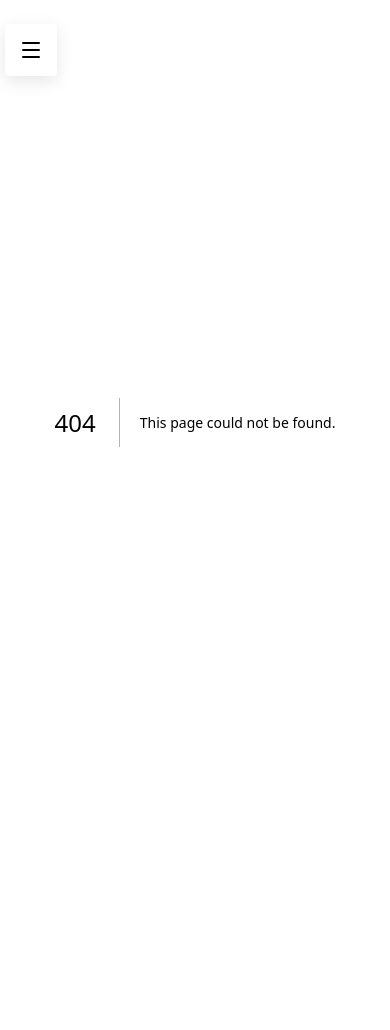
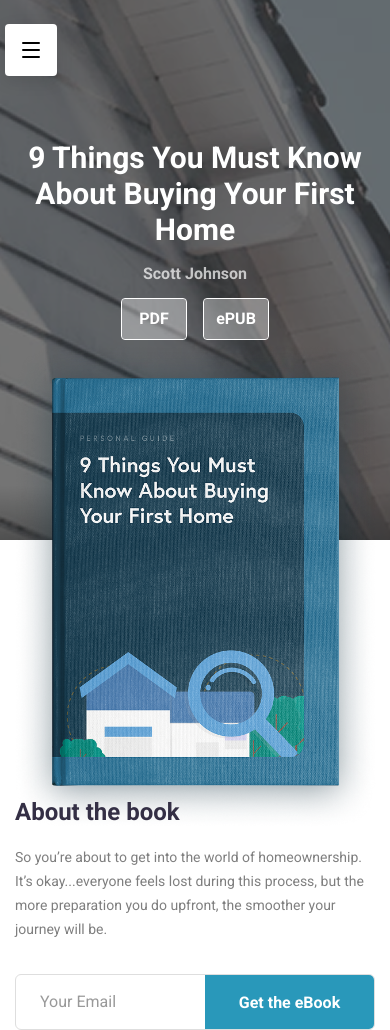
Before and after one commit to 97Maykel97/mortgage, a Next.js app: page /ebook in a window 390 px wide. Before the commit this address had no page. Before the commit the page ends 844 px from the top, so only its background shows below. Built offline with nearby package versions, Linux system fonts and the light colour scheme.

Commit message:
feat(ebook): build ebook page sections

```diff
--- /dev/null
+++ b/src/app/ebook/page.tsx
@@ -0,0 +1,11 @@
+import AboutBook from '@/components/AboutBook';
+import HeaderEbook from '@/components/HeaderEbook';
+
+export default function EbookPage() {
+	return (
+		<main>
+			<HeaderEbook />
+			<AboutBook />
+		</main>
+	);
+}
--- a/src/app/page.tsx
+++ b/src/app/page.tsx
@@ -17,7 +17,7 @@ export default function Home() {
 			<CustomerReviews />
 			<Container>
 				<div className={styles.educationResources}>
-					<Education />
+					<Education showAllArticles />
 					<Resources />
 				</div>
 			</Container>
--- /dev/null
+++ b/src/components/AboutBook/AboutBook.module.scss
@@ -0,0 +1,149 @@
+.section {
+	position: relative;
+	min-height: 475px;
+	background: #fff;
+}
+
+.content {
+	display: grid;
+	grid-template-columns: repeat(2, minmax(0, 1fr));
+	min-height: 475px;
+}
+
+.info {
+	grid-column: 2;
+	max-width: 720px;
+	padding-top: 40px;
+}
+
+.title {
+	margin-top: 30px;
+	font-weight: 700;
+	font-size: 28px;
+	line-height: 100%;
+	color: #342f45;
+}
+
+.description {
+	margin-top: 22px;
+	max-width: 478px;
+	font-weight: 400;
+	font-size: 14px;
+	line-height: 1.71;
+	color: #000;
+	opacity: 0.5;
+}
+
+.form {
+	margin-top: 32px;
+	display: flex;
+	width: 519px;
+	max-width: 100%;
+	height: 56px;
+	border: 1px solid #dedede;
+	border-radius: 6px;
+	overflow: hidden;
+}
+
+.input {
+	flex: 1;
+	min-width: 0;
+	padding: 0 24px;
+	border: 0;
+	outline: 0;
+	font-size: 20px;
+	color: #302c42;
+}
+
+.input::placeholder {
+	color: #999;
+}
+
+.button {
+	display: inline-flex;
+	align-items: center;
+	justify-content: center;
+	width: 169px;
+	height: 56px;
+	padding: 18px 33px;
+	border: 0;
+	background: #2998ba;
+	color: #fff;
+	font-weight: 700;
+	font-size: 16px;
+	line-height: 100%;
+	white-space: nowrap;
+	cursor: pointer;
+	transition: background 0.2s ease;
+}
+
+.button:hover {
+	background: #2385a5;
+}
+
+.button:focus-visible {
+	outline: 2px solid #302c42;
+	outline-offset: -4px;
+}
+
+@media (max-width: 992px) {
+	.section {
+		padding-top: 480px;
+	}
+
+	.content {
+		display: block;
+		min-height: 0;
+	}
+
+	.info {
+		position: relative;
+		z-index: 2;
+		max-width: 540px;
+		padding-top: 0;
+		margin: 0 auto;
+	}
+
+	.title {
+		margin-top: 0;
+	}
+}
+
+@media (max-width: 500px) {
+	.section {
+		padding-top: 260px;
+	}
+
+	.info {
+		width: 100%;
+	}
+
+	.title {
+		font-size: 24px;
+	}
+
+	.form {
+		width: 100%;
+	}
+
+	.input {
+		font-size: 16px;
+	}
+
+	.button {
+		width: 169px;
+		flex-shrink: 0;
+	}
+}
+
+@media (max-width: 320px) {
+	.section {
+		padding-top: 240px;
+	}
+
+	.button {
+		width: 160px;
+		padding-right: 20px;
+		padding-left: 20px;
+	}
+}
--- /dev/null
+++ b/src/components/AboutBook/AboutBook.tsx
@@ -0,0 +1,35 @@
+import Container from '../Container';
+
+import styles from './AboutBook.module.scss';
+
+function AboutBook() {
+	return (
+		<section className={styles.section}>
+			<Container className={styles.content}>
+				<div className={styles.info}>
+					<h2 className={styles.title}>About the book</h2>
+
+					<p className={styles.description}>
+						So you’re about to get into the world of homeownership. It’s
+						okay...everyone feels lost during this process, but the more
+						preparation you do upfront, the smoother your journey will be.
+					</p>
+
+					<form className={styles.form}>
+						<input
+							className={styles.input}
+							type='email'
+							placeholder='Your Email'
+							aria-label='Your Email'
+						/>
+						<button className={styles.button} type='submit'>
+							Get the eBook
+						</button>
+					</form>
+				</div>
+			</Container>
+		</section>
+	);
+}
+
+export default AboutBook;
--- /dev/null
+++ b/src/components/AboutBook/index.ts
@@ -0,0 +1,2 @@
+import AboutBook from './AboutBook';
+export default AboutBook;
--- a/src/components/Education/Education.tsx
+++ b/src/components/Education/Education.tsx
@@ -47,9 +47,14 @@ const articles = [
 type TEducationProps = {
 	limit?: number;
 	variant?: 'default' | 'blog';
+	showAllArticles?: boolean;
 };
 
-function Education({ limit = 3, variant = 'default' }: TEducationProps) {
+function Education({
+	limit = 3,
+	variant = 'default',
+	showAllArticles = false,
+}: TEducationProps) {
 	const blogOrder = [
 		articles[0],
 		articles[3],
@@ -71,9 +76,7 @@ function Education({ limit = 3, variant = 'default' }: TEducationProps) {
 		<section className={`${styles.section} ${variant === 'blog' ? styles.blogLayout : ''}`} aria-labelledby='education-title'>
 			<header className={styles.header}>
 				<h2 id='education-title'>Education</h2>
-				<a href={variant === 'blog' ? '#articles' : '/blog#articles'}>
-					All articles
-				</a>
+				{showAllArticles && <a href='/blog#articles'>All articles</a>}
 			</header>
 
 			<div className={styles.articles} id='articles'>
--- /dev/null
+++ b/src/components/HeaderEbook/HeaderEbook.module.scss
@@ -0,0 +1,212 @@
+.header {
+	position: relative;
+	width: 100%;
+	min-height: 540px;
+	height: auto;
+	padding-bottom: 37px;
+	background: #fff url('/ebook-bg.png') center bottom / cover no-repeat;
+	overflow: visible;
+}
+
+.logo {
+	position: absolute;
+	top: 24px;
+	left: 100px;
+	width: 240px;
+	z-index: 1;
+}
+
+.content {
+	--hero-content-top: 276px;
+
+	position: relative;
+	display: grid;
+	grid-template-columns: repeat(2, minmax(0, 1fr));
+	min-height: 540px;
+}
+
+.book {
+	position: absolute;
+	top: var(--hero-content-top);
+	left: -60px;
+	width: 540px;
+	height: 752px;
+	z-index: 1;
+}
+
+.info {
+	position: relative;
+	grid-column: 2;
+	margin-top: calc(var(--hero-content-top) + 40px);
+	width: 430px;
+	color: #fff;
+	z-index: 1;
+}
+
+.title {
+	margin: 0;
+	margin-bottom: 21px;
+	max-width: 430px;
+	font-weight: 700;
+	font-size: 48px;
+	line-height: 1.25;
+	color: #fff;
+}
+
+.meta {
+	display: flex;
+	align-items: center;
+	justify-content: space-between;
+	margin-top: 0;
+}
+
+.author {
+	margin: 0;
+	font-weight: 700;
+	font-size: 16px;
+	line-height: 100%;
+	color: #fff;
+	opacity: 0.7;
+}
+
+.actions {
+	display: flex;
+	gap: 16px;
+	margin: 0;
+}
+
+.action {
+	position: relative;
+	isolation: isolate;
+	display: inline-flex;
+	align-items: center;
+	justify-content: center;
+	width: 66px;
+	height: 42px;
+	padding: 13px 18px;
+	border: 1px solid #fff;
+	border-radius: 4px;
+	background: transparent;
+	color: #fff;
+	font-weight: 700;
+	font-size: 16px;
+	line-height: 100%;
+	text-decoration: none;
+	cursor: pointer;
+	transition:
+		transform 0.2s ease,
+		box-shadow 0.2s ease,
+		border-color 0.2s ease;
+}
+
+.action::before {
+	position: absolute;
+	inset: 0;
+	content: '';
+	border-radius: inherit;
+	background: #fff;
+	opacity: 0.35;
+	z-index: -1;
+	transition: opacity 0.2s ease;
+}
+
+.action:hover {
+	transform: translateY(-2px);
+	box-shadow: 0 6px 16px rgba(0, 0, 0, 0.2);
+}
+
+.action:hover::before {
+	opacity: 0.5;
+}
+
+.action:focus-visible {
+	outline: 2px solid #fff;
+	outline-offset: 3px;
+}
+
+.action:active {
+	transform: translateY(0) scale(0.97);
+}
+
+@media (max-width: 992px) {
+	.header {
+		padding-bottom: 56px;
+	}
+
+	.content {
+		display: flow-root;
+		min-height: 0;
+	}
+
+	.info {
+		margin: 150px auto 0;
+		width: min(100%, 540px);
+	}
+
+	.title {
+		max-width: 100%;
+		margin-bottom: 20px;
+		font-size: 42px;
+		line-height: 1.15;
+	}
+
+	.meta {
+		width: 100%;
+		gap: 16px;
+	}
+
+	.book {
+		position: absolute;
+		top: calc(100% - 16px);
+		left: 50%;
+		width: min(100%, 540px);
+		height: auto;
+		margin-top: 0;
+		transform: translateX(-50%);
+	}
+}
+
+@media (max-width: 768px) {
+	.logo {
+		left: 72px;
+		width: 190px;
+	}
+
+	.info {
+		margin-top: 140px;
+		width: min(100%, 480px);
+	}
+
+	.title {
+		margin-bottom: 18px;
+		font-size: 36px;
+		line-height: 1.2;
+	}
+}
+
+@media (max-width: 500px) {
+	.logo {
+		display: none;
+	}
+
+	.info {
+		margin-top: 140px;
+		width: 100%;
+		text-align: center;
+	}
+
+	.title {
+		margin-bottom: 18px;
+		font-size: 30px;
+	}
+
+	.meta {
+		flex-direction: column;
+		justify-content: center;
+		gap: 16px;
+	}
+
+	.book {
+		top: calc(100% - 8px);
+	}
+}
--- /dev/null
+++ b/src/components/HeaderEbook/HeaderEbook.tsx
@@ -0,0 +1,36 @@
+import Image from 'next/image';
+import Logo from '@/components/Logo';
+
+import styles from './HeaderEbook.module.scss';
+import Container from '../Container';
+
+function HeaderEbook() {
+	return (
+		<header className={styles.header}>
+			<Logo variant='secondary' className={styles.logo} />
+			<Container className={styles.content}>
+				<Image
+					className={styles.book}
+					src='/ebook-cover.png'
+					alt='9 Things You Must Know About Buying Your First Home'
+					width={540}
+					height={752}
+				/>
+				<div className={styles.info}>
+					<h1 className={styles.title}>
+						9 Things You Must Know About Buying Your First Home
+					</h1>
+					<div className={styles.meta}>
+						<p className={styles.author}>Scott Johnson</p>
+						<div className={styles.actions}>
+							<a href='/ebook.pdf' className={styles.action}>PDF</a>
+							<a href='/ebook.epub' className={styles.action}>ePUB</a>
+						</div>
+					</div>
+				</div>
+			</Container>
+		</header>
+	);
+}
+
+export default HeaderEbook;
--- /dev/null
+++ b/src/components/HeaderEbook/index.ts
@@ -0,0 +1,2 @@
+import HeaderEbook from './HeaderEbook';
+export default HeaderEbook;
```
Also changed, not shown: public/ebook-bg.png (added), public/ebook-cover.png (added).
